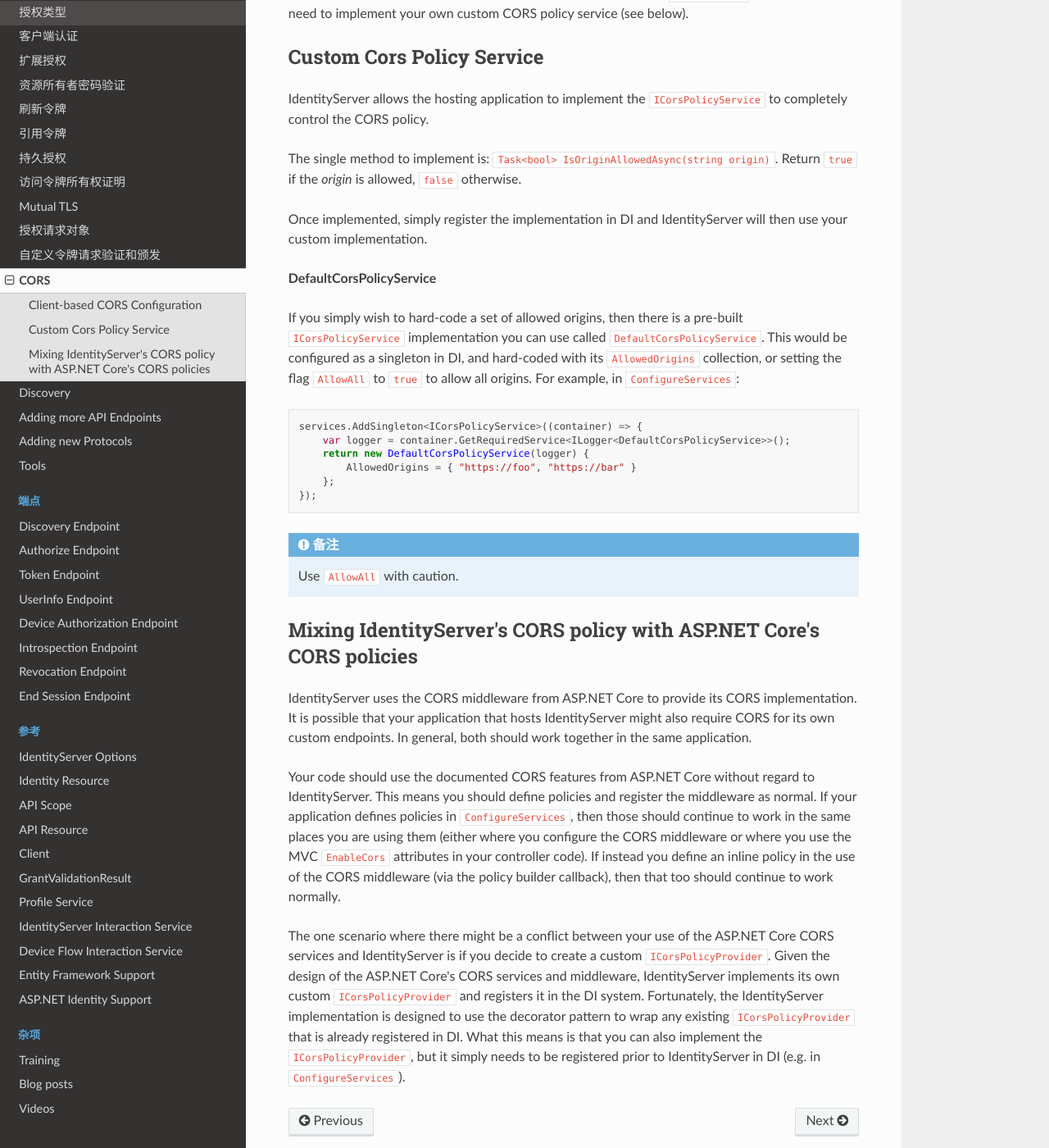
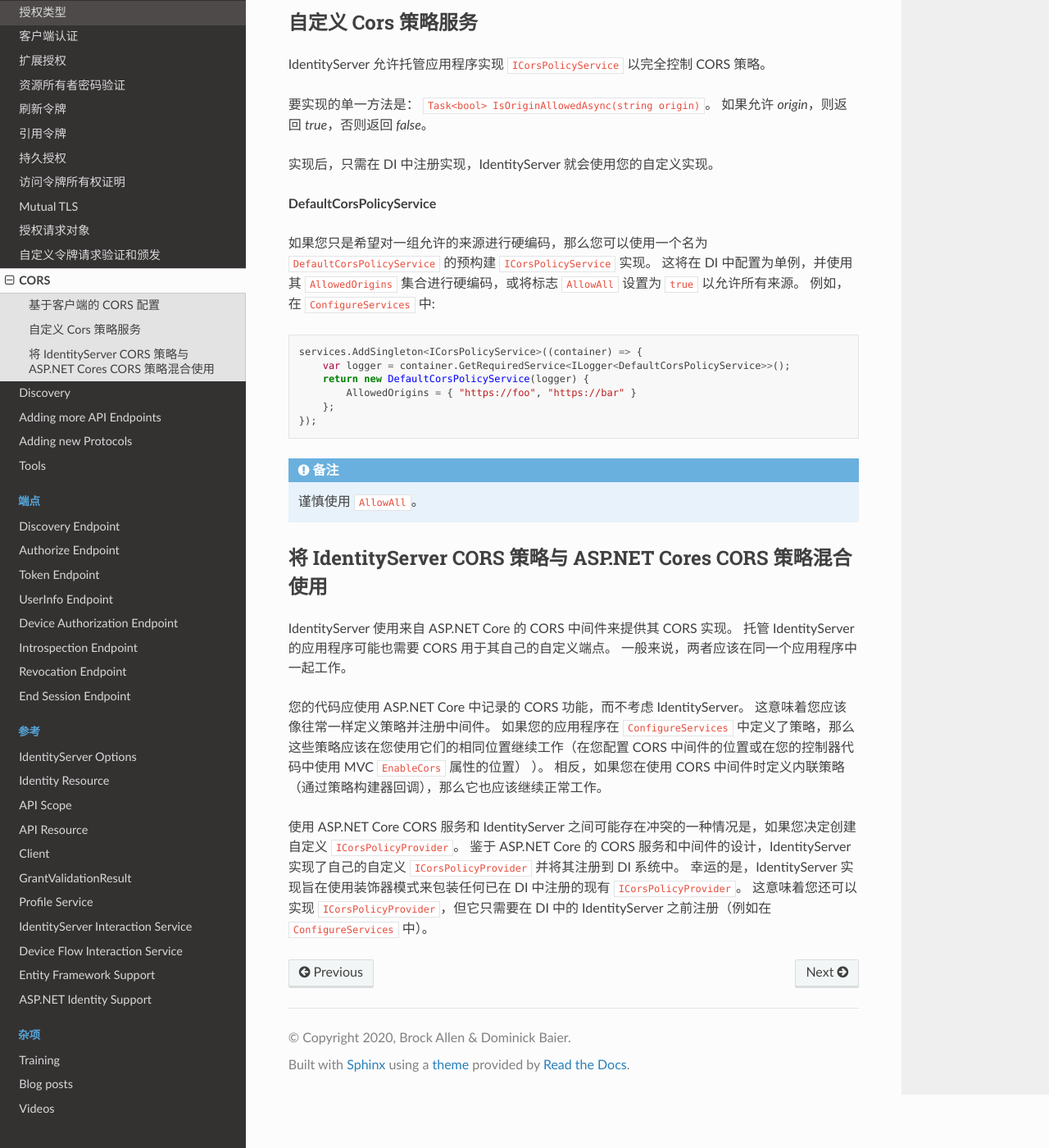
Before and after one commit to devenliu/IdentityServer4Docs, a Sphinx documentation site: the page built from zh-CN/docs/topics/cors.rst, in a window 1280 px wide and 1400 px high, scrolled down 580 px. Shown: the whole window at 82% size. Built offline with Sphinx 7.4.7 and the Read the Docs theme 2.0.0, drawn with Linux system fonts in a browser that asks for light colours; pages that are not in the unit, such as notebooks, are missing from menus; some of the changed text lies outside the part shown.

Commit message:
增加翻译

```diff
--- a/zh-CN/docs/topics/cors.rst
+++ b/zh-CN/docs/topics/cors.rst
@@ -2,35 +2,35 @@
 CORS
 ====
 
-Many endpoints in IdentityServer will be accessed via Ajax calls from JavaScript-based clients.
-Given that IdentityServer will most likely be hosted on a different origin than these clients, this implies that `Cross-Origin Resource Sharing <http://www.html5rocks.com/en/tutorials/cors/>`_ (CORS) will need to be configured.
+IdentityServer 中的许多端点将通过基于 JavaScript 的客户端的 Ajax 调用进行访问。
+鉴于 IdentityServer 很可能托管在与这些客户端不同的源上，这意味着 `跨源资源共享 <http://www.html5rocks.com/en/tutorials/cors/>`_ (CORS) 将需要进行配置。
 
-Client-based CORS Configuration
+基于客户端的 CORS 配置
 ^^^^^^^^^^^^^^^^^^^^^^^^^^^^^^^
 
-One approach to configuring CORS is to use the ``AllowedCorsOrigins`` collection on the :ref:`client configuration <refClient>`.
-Simply add the origin of the client to the collection and the default configuration in IdentityServer will consult these values to allow cross-origin calls from the origins.
+配置 CORS 的一种方法是在 :ref:`客户端配置 <refClient>` 上使用 ``AllowedCorsOrigins`` 集合。
+只需将客户端的源添加到集合中，IdentityServer 中的默认配置将参考这些值以允许来自源的跨源调用。
 
-.. Note:: Be sure to use an origin (not a URL) when configuring CORS. For example: ``https://foo:123/`` is a URL, whereas ``https://foo:123`` is an origin.
+.. Note:: 确保在配置 CORS 时使用源（而不是 URL）。 例如： ``https://foo:123/`` 是一个 URL，而 ``https://foo:123`` 是一个来源。
 
-This default CORS implementation will be in use if you are using either the "in-memory" or EF-based client configuration that we provide.
-If you define your own ``IClientStore``, then you will need to implement your own custom CORS policy service (see below).
+如果您使用我们提供的“内存中”或基于 EF 的客户端配置，则将使用此默认 CORS 实现。
+如果您定义自己的 ``IClientStore``，那么您将需要实现您自己的自定义 CORS 策略服务（见下文）。
 
-Custom Cors Policy Service
+自定义 Cors 策略服务
 ^^^^^^^^^^^^^^^^^^^^^^^^^^
 
-IdentityServer allows the hosting application to implement the ``ICorsPolicyService`` to completely control the CORS policy.
+IdentityServer 允许托管应用程序实现 ``ICorsPolicyService`` 以完全控制 CORS 策略。
 
-The single method to implement is: ``Task<bool> IsOriginAllowedAsync(string origin)``.
-Return ``true`` if the `origin` is allowed, ``false`` otherwise.
+要实现的单一方法是： ``Task<bool> IsOriginAllowedAsync(string origin)``。
+如果允许 `origin`，则返回 `true`，否则返回 `false`。
 
-Once implemented, simply register the implementation in DI and IdentityServer will then use your custom implementation.
+实现后，只需在 DI 中注册实现，IdentityServer 就会使用您的自定义实现。
 
 **DefaultCorsPolicyService**
 
-If you simply wish to hard-code a set of allowed origins, then there is a pre-built ``ICorsPolicyService`` implementation you can use called ``DefaultCorsPolicyService``.
-This would be configured as a singleton in DI, and hard-coded with its ``AllowedOrigins`` collection, or setting the flag ``AllowAll`` to ``true`` to allow all origins.
-For example, in ``ConfigureServices``::
+如果您只是希望对一组允许的来源进行硬编码，那么您可以使用一个名为 ``DefaultCorsPolicyService`` 的预构建 ``ICorsPolicyService`` 实现。
+这将在 DI 中配置为单例，并使用其 ``AllowedOrigins`` 集合进行硬编码，或将标志 ``AllowAll`` 设置为 ``true`` 以允许所有来源。
+例如，在 ``ConfigureServices`` 中::
 
     services.AddSingleton<ICorsPolicyService>((container) => {
         var logger = container.GetRequiredService<ILogger<DefaultCorsPolicyService>>();
@@ -39,22 +39,22 @@
         };
     });
 
-.. Note:: Use ``AllowAll`` with caution.
+.. Note:: 谨慎使用 ``AllowAll``。
 
 
-Mixing IdentityServer's CORS policy with ASP.NET Core's CORS policies
+将 IdentityServer CORS 策略与 ASP.NET Cores CORS 策略混合使用
 ^^^^^^^^^^^^^^^^^^^^^^^^^^^^^^^^^^^^^^^^^^^^^^^^^^^^^^^^^^^^^^^^^^^^^
 
-IdentityServer uses the CORS middleware from ASP.NET Core to provide its CORS implementation.
-It is possible that your application that hosts IdentityServer might also require CORS for its own custom endpoints.
-In general, both should work together in the same application.
+IdentityServer 使用来自 ASP.NET Core 的 CORS 中间件来提供其 CORS 实现。
+托管 IdentityServer 的应用程序可能也需要 CORS 用于其自己的自定义端点。
+一般来说，两者应该在同一个应用程序中一起工作。
 
-Your code should use the documented CORS features from ASP.NET Core without regard to IdentityServer.
-This means you should define policies and register the middleware as normal.
-If your application defines policies in ``ConfigureServices``, then those should continue to work in the same places you are using them (either where you configure the CORS middleware or where you use the MVC ``EnableCors`` attributes in your controller code).
-If instead you define an inline policy in the use of the CORS middleware (via the policy builder callback), then that too should continue to work normally.
+您的代码应使用 ASP.NET Core 中记录的 CORS 功能，而不考虑 IdentityServer。
+这意味着您应该像往常一样定义策略并注册中间件。
+如果您的应用程序在 ``ConfigureServices`` 中定义了策略，那么这些策略应该在您使用它们的相同位置继续工作（在您配置 CORS 中间件的位置或在您的控制器代码中使用 MVC ``EnableCors`` 属性的位置） ）。
+相反，如果您在使用 CORS 中间件时定义内联策略（通过策略构建器回调），那么它也应该继续正常工作。
 
-The one scenario where there might be a conflict between your use of the ASP.NET Core CORS services and IdentityServer is if you decide to create a custom ``ICorsPolicyProvider``.
-Given the design of the ASP.NET Core's CORS services and middleware, IdentityServer implements its own custom ``ICorsPolicyProvider`` and registers it in the DI system.
-Fortunately, the IdentityServer implementation is designed to use the decorator pattern to wrap any existing  ``ICorsPolicyProvider`` that is already registered in DI.
-What this means is that you can also implement the ``ICorsPolicyProvider``, but it simply needs to be registered prior to IdentityServer in DI (e.g. in ``ConfigureServices``).
+使用 ASP.NET Core CORS 服务和 IdentityServer 之间可能存在冲突的一种情况是，如果您决定创建自定义 ``ICorsPolicyProvider``。
+鉴于 ASP.NET Core 的 CORS 服务和中间件的设计，IdentityServer 实现了自己的自定义 ``ICorsPolicyProvider`` 并将其注册到 DI 系统中。
+幸运的是，IdentityServer 实现旨在使用装饰器模式来包装任何已在 DI 中注册的现有 ``ICorsPolicyProvider``。
+这意味着您还可以实现 ``ICorsPolicyProvider``，但它只需要在 DI 中的 IdentityServer 之前注册（例如在 ``ConfigureServices`` 中）。
```
